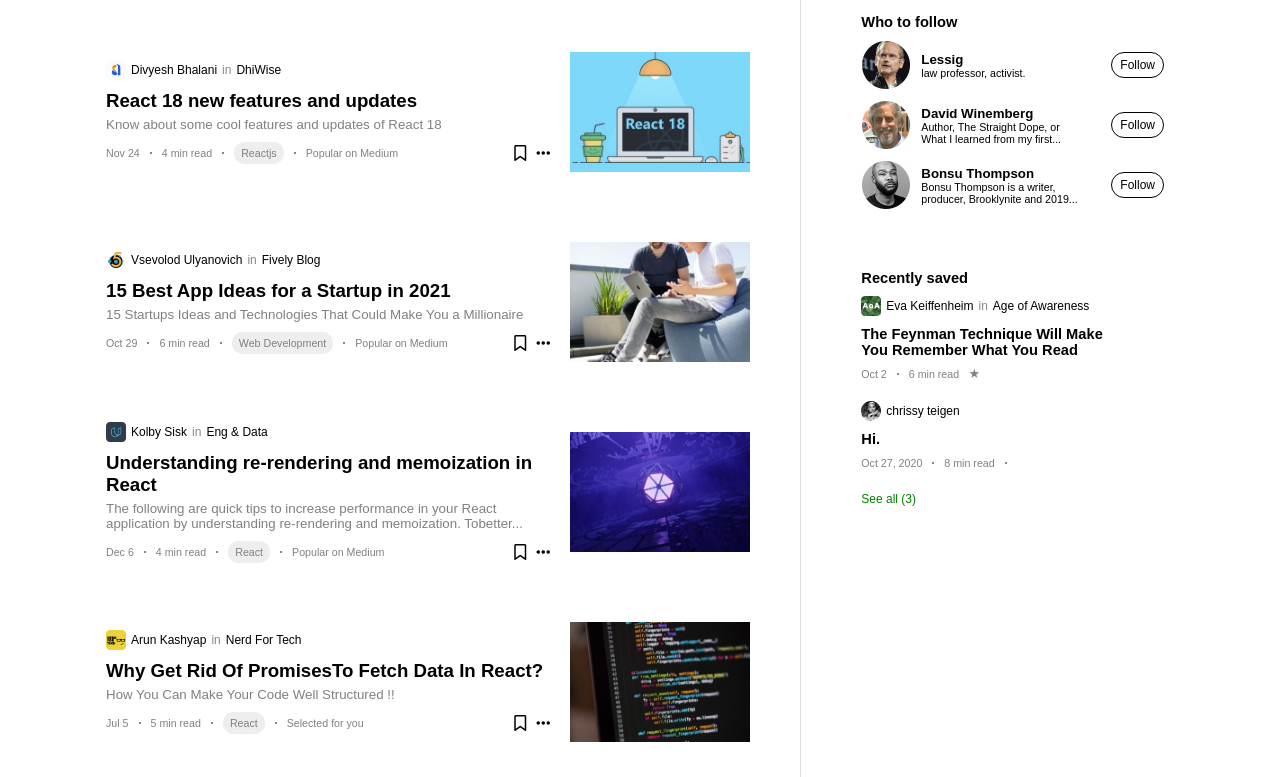
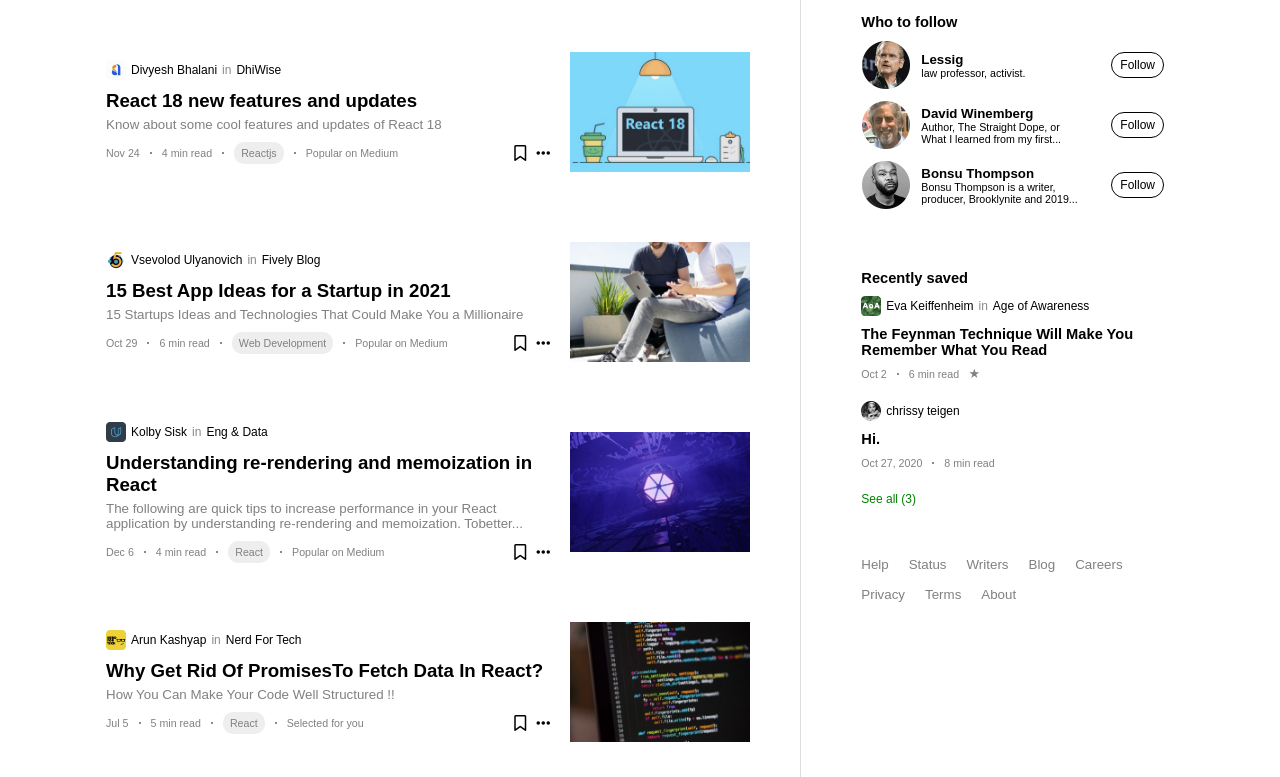
Before and after one commit to Nat1985/Epicode_M1_D8, a plain HTML site: page D8/index.html in a window 1280 px wide. Shown: the part 518-1295 px from the top of the page. Drawn offline with nearby package versions, Linux system fonts and the light colour scheme.

Commit message:
20 marzo

```diff
--- a/D8/css/style.css
+++ b/D8/css/style.css
@@ -326,8 +326,12 @@
                         color: grey;
                     }
 
-            .recommended, .saved {
+            .recommended {
                 padding: 20px 60px 20px 30px;
+            }
+
+            .saved, .bottom-menu {
+                padding: 20px 40px 20px 30px;
             }
 
             .who {
@@ -407,3 +411,20 @@
                 text-decoration: none;
                 color: green;
             }
+
+        .bottom-menu {
+        }
+
+        .bottom-menu ul {
+            display: flex;
+            flex-direction: row;
+            list-style: none;
+            flex-wrap: wrap;
+            font-size: 10pt;
+            color: grey;
+        }
+
+        .bottom-menu li {
+            margin-right: 20px;
+            margin-bottom: 15px;
+        }
--- a/D8/index.html
+++ b/D8/index.html
@@ -326,9 +326,22 @@
                         <span>Oct 27, 2020</span>
                         <span></span>
                         <span>8 min read</span>
-                        <span></span>
                     </div>
                     <span><a href="#">See all (3)</a></span>
+                </div>
+
+                <!-- bottom menu -->
+                <div class="bottom-menu">
+                    <ul>
+                        <li>Help</li>
+                        <li>Status</li>
+                        <li>Writers</li>
+                        <li>Blog</li>
+                        <li>Careers</li>
+                        <li>Privacy</li>
+                        <li>Terms</li>
+                        <li>About</li>
+                    </ul>
                 </div>
                 <ul></ul>
             </div>
```
